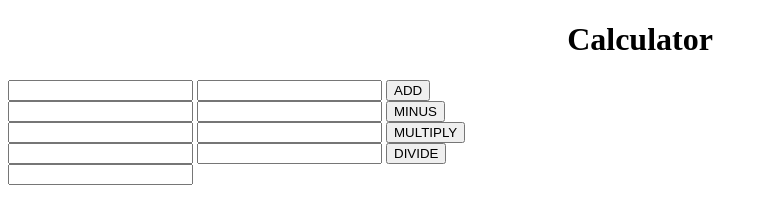
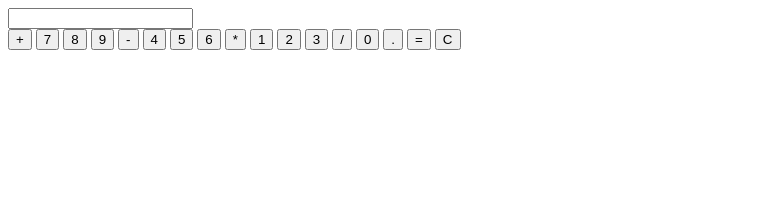
Before and after one commit to CloudJumper1412/New_repo, a plain HTML site: page index.html in a window 1280 px wide. Shown: the whole page, without its empty margins (0-768 px from the left). Drawn offline with Linux system fonts and the light colour scheme.

Commit message:
i fixed it (hopefully)

```diff
--- a/index.html
+++ b/index.html
@@ -2,58 +2,34 @@
 <html lang="en">
 <head>
     <meta charset="UTF-8">
-    <meta name="viewport" content="width= , initial-scale=1.0">
+    <meta name="viewport" content="width=device-width, initial-scale=1.0">
     <title>Document</title>
+    <link rel="stylesheet" href="style.css">
 </head>
 <body>
-    <script>
-        function Add(){
-            var a, b, c;
-            a = Number(document.getElementById("value1").value);
-            b = Number(document.getElementById("value2").value);
-            c = a + b;
-            document.getElementById("answer").value = c;
-        }
-        function Minus(){
-            var a, b, c;
-            a = Number(document.getElementById("value1").value);
-            b = Number(document.getElementById("value2").value);
-            c = a - b;
-            document.getElementById("answer").value = c;
-        }
-        function Multiply(){
-            var a, b, c;
-            a = Number(document.getElementById("value1").value);
-            b = Number(document.getElementById("value2").value);
-            c = a * b;
-            document.getElementById("answer").value = c;
-        }
-        function Divide(){
-            var a, b, c;
-            a = Number(document.getElementById("value1").value);
-            b = Number(document.getElementById("value2").value);
-            c = a / b;
-            document.getElementById("answer").value = c;
-        }
-    </script>
-    <h1 align="center">Calculator</h1>
-    <input id="value1">
-    <input id="value2">
-    <button onclick="Add()">ADD</button>
-    <br>
-    <input id="value1">
-    <input id="value2">
-    <button onclick="Minus()">MINUS</button>
-    <br>
-    <input id="value1">
-    <input id="value2">
-    <button onclick="Multiply()">MULTIPLY</button>
-    <br>
-    <input id="value1">
-    <input id="value2">
-    <button onclick="Divide()">DIVIDE</button>
-    <br>
-    <input id="answer">
 
+        <div id="calculator">
+            <input id="display" readonly>
+            <div id="keys">
+                <button onclick="appendToDisplay('+')" class="operator-btn">+</button>
+                <button onclick="appendToDisplay('7')">7</button>
+                <button onclick="appendToDisplay('8')">8</button>
+                <button onclick="appendToDisplay('9')">9</button>
+                <button onclick="appendToDisplay('-')" class="operator-btn">-</button>
+                <button onclick="appendToDisplay('4')">4</button>
+                <button onclick="appendToDisplay('5')">5</button>
+                <button onclick="appendToDisplay('6')">6</button>
+                <button onclick="appendToDisplay('*')" class="operator-btn">*</button>
+                <button onclick="appendToDisplay('1')">1</button>
+                <button onclick="appendToDisplay('2')">2</button>
+                <button onclick="appendToDisplay('3')">3</button>
+                <button onclick="appendToDisplay('/')" class="operator-btn">/</button>
+                <button onclick="appendToDisplay('0')">0</button>
+                <button onclick="appendToDisplay('.')" class="operator-btn">.</button>
+                <button onclick="calculate()" >=</button>
+                <button onclick="clearDisplay()" class="operator-btn">C</button>
+            </div>
+        </div>
+       <script src="index.js"></script>
 </body>
 </html>
```
